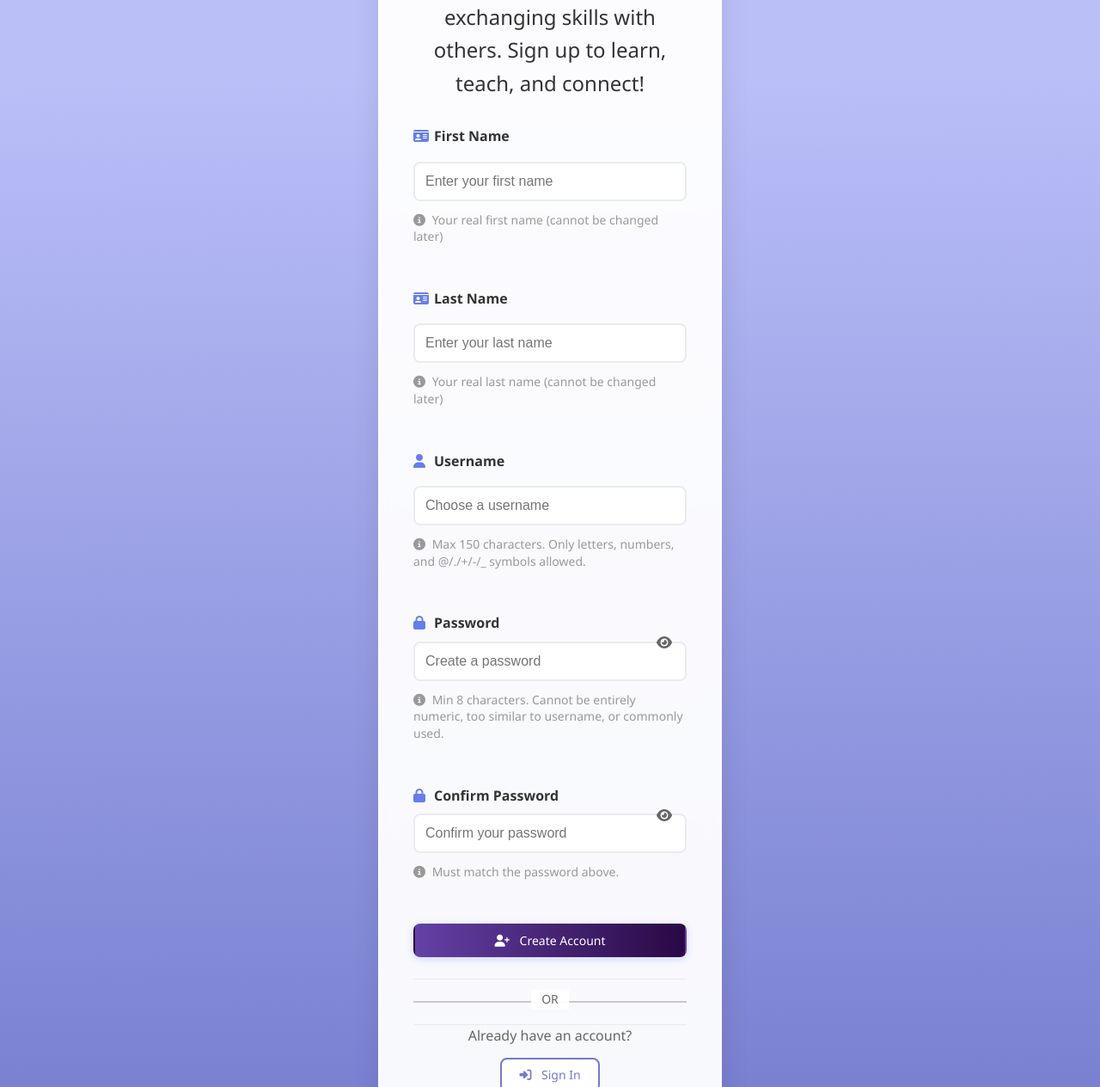
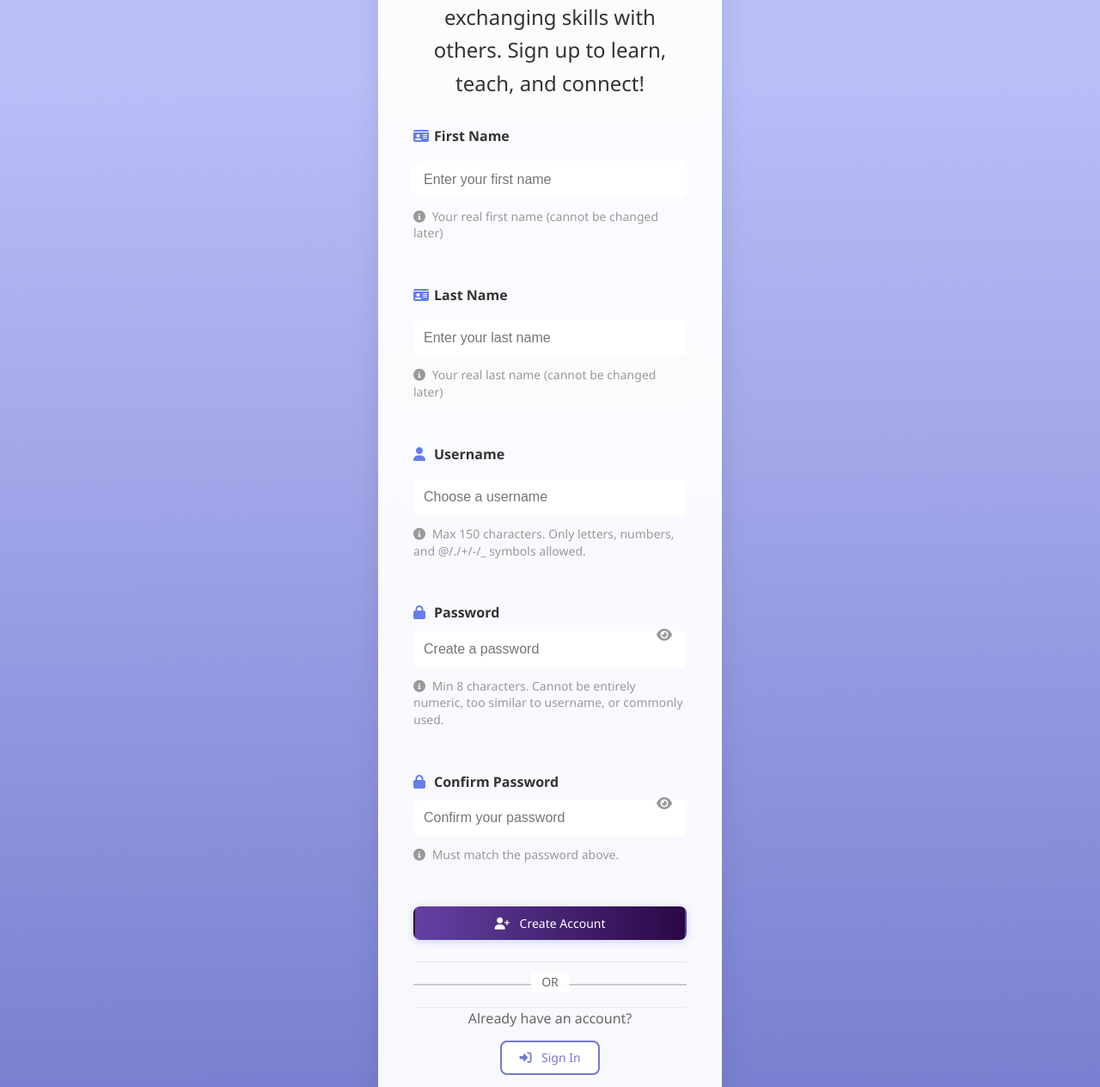
Before and after one commit to krismutalapova/SkillSwap, a Django app: page /signup/ in a window 1280 px wide. Shown: the part 344-1608 px from the top of the page at 86% size. Run offline with Django 4.2, Linux system fonts and the light colour scheme.

Commit message:
style: enhance password toggle button positioning and styling

```diff
--- a/static/css/auth-pages.css
+++ b/static/css/auth-pages.css
@@ -54,52 +54,38 @@
     gap: var(--space-xl);
 }
 
-.form-label {
-    font-weight: var(--font-weight-semibold);
-    color: var(--color-text-dark);
-    font-size: var(--font-size-sm);
-}
-
-.form-input {
-    width: 100%;
-    padding: var(--form-field-padding);
-    border: var(--form-field-border-width) solid var(--color-border-muted);
-    border-radius: var(--radius-button);
-    font-size: var(--font-size-md);
-    transition: var(--transition-colors);
-    box-sizing: border-box;
-}
-
-.form-input:focus {
-    outline: none;
-    border-color: var(--color-border-focus);
-    box-shadow: var(--shadow-focus);
-}
-
-.form-input.error {
-    border-color: var(--color-danger);
-}
-
 /* Password Toggle */
 .password-container {
     position: relative;
 }
 
-.password-toggle {
-    position: absolute;
-    right: var(--space-md);
-    top: 50%;
-    transform: translateY(-50%);
-    background: none;
-    border: none;
-    color: var(--color-text-muted);
-    cursor: pointer;
-    padding: 0;
-    font-size: var(--font-size-md);
+.password-container .form-input {
+    padding-right: 44px !important;
 }
 
-.password-toggle:hover {
-    color: var(--color-border-focus);
+.auth-form .password-container .password-toggle {
+    position: absolute !important;
+    right: 12px !important;
+    top: 50% !important;
+    transform: translateY(-50%) !important;
+    background: none !important;
+    border: none !important;
+    color: var(--color-text-muted) !important;
+    cursor: pointer;
+    padding: 6px !important;
+    font-size: 16px !important;
+    display: flex !important;
+    align-items: center !important;
+    justify-content: center !important;
+    width: 28px !important;
+    height: 28px !important;
+    z-index: 10 !important;
+    border-radius: 4px !important;
+}
+
+.auth-form .password-container .password-toggle:hover {
+    color: var(--color-border-focus) !important;
+    background-color: rgba(0,0,0,0.05) !important;
 }
 
 /* Error Messages */
@@ -203,19 +189,3 @@
     color: var(--color-text-muted);
     margin-bottom: var(--space-xl);
 }
-
-/* Complete Profile Form Specific Styles */
-.field-help {
-    display: block;
-    text-align: left;
-    color: var(--color-text-muted);
-    margin-top: var(--space-xs);
-    font-size: var(--font-size-sm);
-    line-height: var(--line-height-normal);
-    opacity: 1;
-}
-
-.field-help i {
-    margin-right: var(--space-xs);
-    color: var(--color-text-muted);
-}
```
